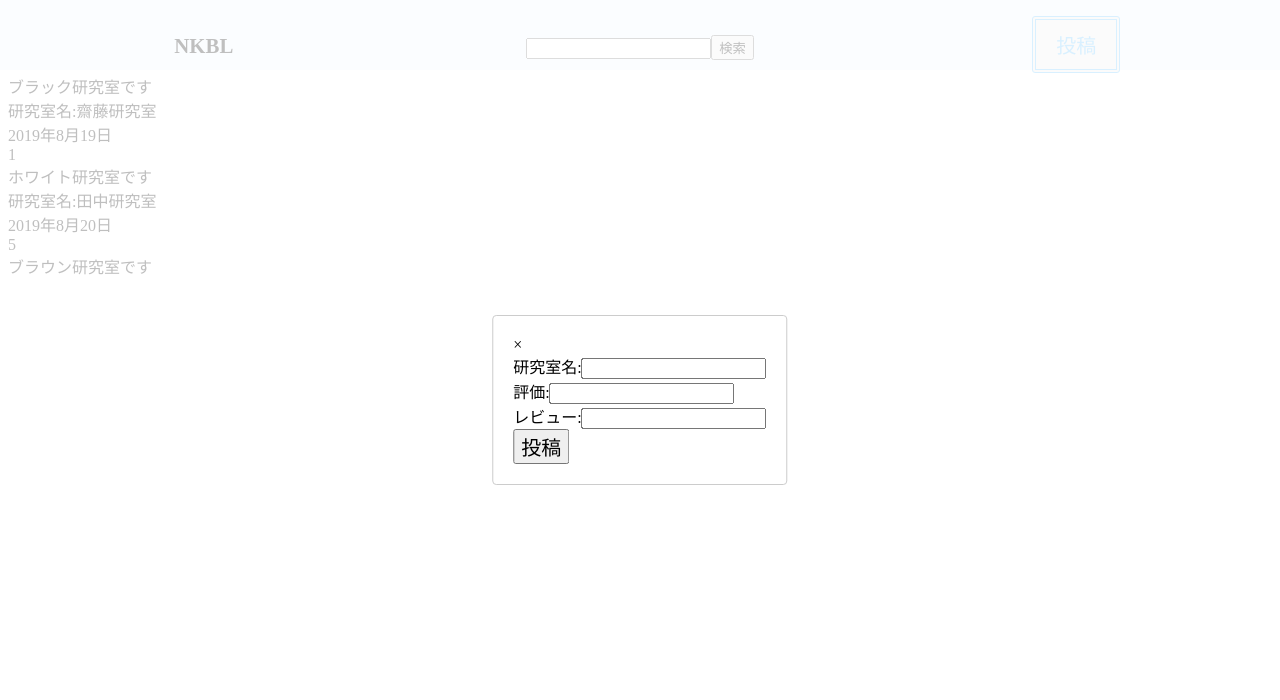
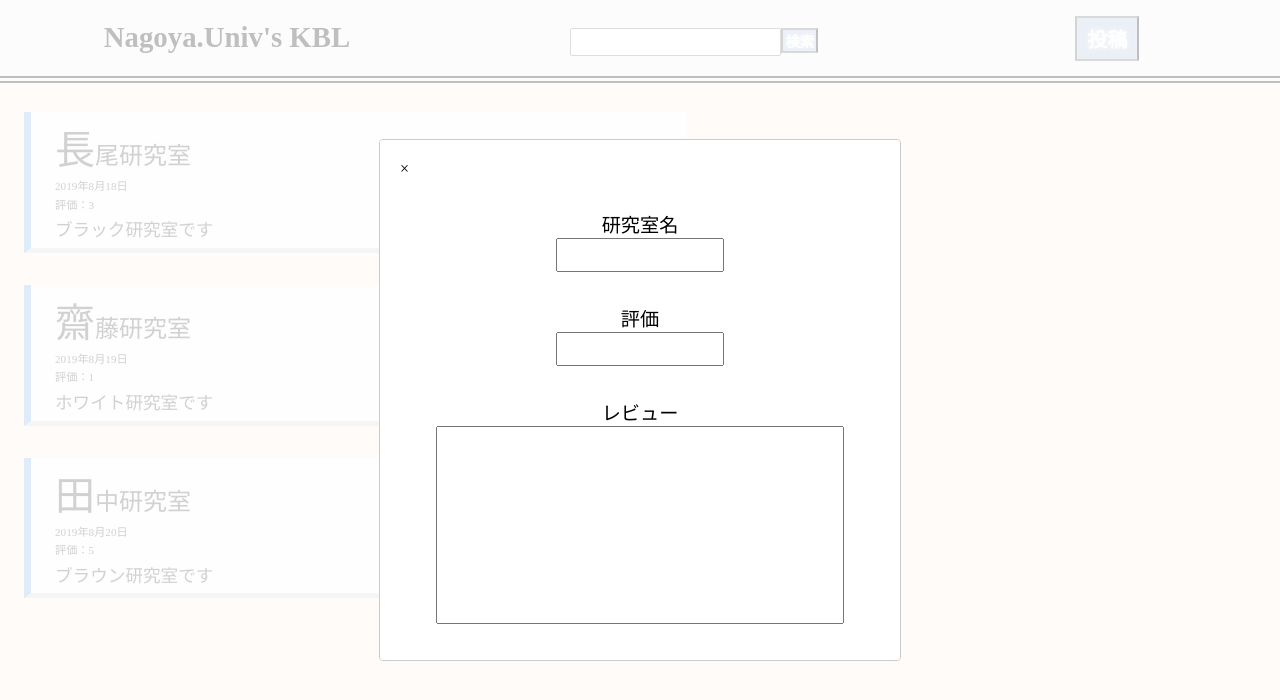
Before and after one commit to kotatutatuko/nu-ken-bl, a React (Create React App) app: page / in a window 1280 px wide. Both pictures are taken after a click on the button "投稿". Shown: the top 700 px of the page. Built offline with nearby package versions, Linux system fonts and the light colour scheme.

Commit message:
cssによるUI作成

```diff
--- a/src/App.js
+++ b/src/App.js
@@ -1,8 +1,7 @@
-import React from 'react';
-import ReviewList from './components/reviewList';
-import Header from './components/header'
-import './App.css';
-
+import React from "react";
+import ReviewList from "./components/reviewList";
+import Header from "./components/header";
+import "./App.css";
 
 export default class App extends React.Component {
   constructor() {
@@ -26,16 +25,20 @@ export default class App extends React.Component {
           date: "2019年8月20日",
           starCount: 5,
           reviewBody: "ブラウン研究室です"
-                },
+        }
       ] // 中身はレビューオブジェクトの配列 キーは laboratoryName, date, starCount, reviewBodyの４つ 適当にデフォルト値を入れときます
-        }
+    };
   }
 
   render() {
     return (
       <div>
         <Header />
-            <ReviewList reviewArray={this.state.reviewArray}/>
+        <body>
+          <div class="main">
+            <ReviewList reviewArray={this.state.reviewArray} />
+          </div>
+        </body>
       </div>
     );
   }
--- a/src/components/header.js
+++ b/src/components/header.js
@@ -1,5 +1,5 @@
 import React from "react";
-import PostModal from './postModal'
+import PostModal from "./postModal";
 import "../index.css";
 
 export default class Header extends React.Component {
@@ -10,13 +10,12 @@ export default class Header extends React.Component {
         <header>
           <p>
             <ul className="headerBullet">
-              <li>NKBL</li>
+              <li class="title"> Nagoya.Univ's KBL</li>
               <li>
-                <form acrion="#" method="post">
-                  <input type="text" name="kensaku" />
-                  <input type="button" value="検索" />
-                </form>
+                <input class="kensakumado" type="text" name="kensaku" />
+                <button class="kensakubutton">検索</button>
               </li>
+
               <li>
                 <PostModal />
               </li>
--- a/src/components/postModal.js
+++ b/src/components/postModal.js
@@ -1,19 +1,21 @@
-import React from 'react';
-import Modal from 'react-modal';
-import ReviewBlock from './reviewBlock';
+import React from "react";
+import Modal from "react-modal";
+import ReviewBlock from "./reviewBlock";
 
 const customStyles = {
-  content : {
-    top                   : '50%',
-    left                  : '50%',
-    right                 : 'auto',
-    bottom                : 'auto',
-    marginRight           : '-50%',
-    transform             : 'translate(-50%, -50%)'
+  content: {
+    width: "30rem",
+    height: "30rem",
+    top: "50%",
+    left: "50%",
+    right: "auto",
+    bottom: "auto",
+    marginRight: "-50%",
+    transform: "translate(-50%, -50%)"
   }
 };
 
-Modal.setAppElement('#root')
+Modal.setAppElement("#root");
 
 export default class PostModal extends React.Component {
   constructor() {
@@ -26,13 +28,13 @@ export default class PostModal extends React.Component {
     this.closeModal = this.closeModal.bind(this);
   }
   openModal() {
-    this.setState({modalIsOpen: true});
+    this.setState({ modalIsOpen: true });
   }
   afterOpenModal() {
     //this.subtitle.style.color = '#f00';
   }
   closeModal() {
-    this.setState({modalIsOpen: false});
+    this.setState({ modalIsOpen: false });
   }
   render() {
     return (
@@ -45,11 +47,26 @@ export default class PostModal extends React.Component {
           style={customStyles}
           contentLabel="Example Modal"
         >
-            <div onClick={this.closeModal}>×</div>
-            <div>研究室名:<input type="text"/></div>
-            <div>評価:<input type="text" /></div>
-            <div>レビュー:<input type="textarea" /></div>
-            <div><button>投稿</button></div>
+          <div onClick={this.closeModal}>×</div>
+          <div class="modallab">
+            研究室名
+            <br />
+            <input type="text" />
+          </div>
+          <div class="modalstar">
+            評価
+            <br />
+            <input type="text" />
+          </div>
+          <div class="modalreview">
+            レビュー
+            <br />
+            <input type="textarea" />
+          </div>
+          <br />
+          <div class="modaltoukou">
+            <button>投稿</button>
+          </div>
         </Modal>
       </div>
     );
--- a/src/components/reviewBlock.js
+++ b/src/components/reviewBlock.js
@@ -1,4 +1,4 @@
-import React from 'react';
+import React from "react";
 
 // props 研究室名:laboratoryName  日付:date  星の数:starCount  レビュー本文: reviewBody
 
@@ -13,17 +13,15 @@ import React from 'react';
 // またはコンストラクターでbindする  (こちらのほうが早いらしい(?))
 // <例> this.handleClick = this.handleClick.bind(this);
 
-
-
-const ReviewBlock = (props) => {
-    return (
-        <div className="reviewBlockContainer">
-            <div>研究室名:{props.laboratoryName}</div>
-            <div>{props.date}</div>
-            <div>{props.starCount}</div>
-            <div>{props.reviewBody}</div>
-        </div>
-        );
-}
+const ReviewBlock = props => {
+  return (
+    <div className="reviewBlockContainer">
+      <div class="lab">{props.laboratoryName}</div>
+      <div class="date">{props.date}</div>
+      <div class="star">評価：{props.starCount}</div>
+      <div class="review">{props.reviewBody}</div>
+    </div>
+  );
+};
 
 export default ReviewBlock;
--- a/src/index.css
+++ b/src/index.css
@@ -1,10 +1,14 @@
+/* header*/
 header {
   top: 0px;
   left: 0px;
   width: 100%;
   height: 70px;
   position: fixed;
-  background-color: aliceblue;
+  background-color: #f5f5f5;
+  border-bottom: double 7px #000000;
+  padding-bottom: 0.4rem;
+  text-align: center;
 }
 button {
   font-size: 20px;
@@ -17,20 +21,101 @@ ul.headerBullet {
   padding: 0;
   text-align: center;
 }
-header ul button {
+ul input.kensakumado {
+  font-size: 1rem;
+  padding: 0.2rem 0.01rem;
+}
+li.title {
+}
+
+ul button.kensakubutton {
+  font-size: 0.9rem;
+  padding: 0.005em 0.15em;
+}
+button {
+  position: relative;
   display: inline-block;
-  padding: 0.5em 1em;
+  font-weight: bold;
   text-decoration: none;
-  color: #67c5ff;
-  border: double 4px #67c5ff;
-  border-radius: 3px;
+  color: #fff;
+  text-shadow: 0 0 5px rgba(255, 255, 255, 0.73);
+  padding: 0.3em 0.5em;
+  background: #b0c4de;
+  border-top: solid 2px #696969;
+  border-bottom: solid 2px #696969;
   transition: 0.4s;
 }
+button:hover {
+  text-shadow: -6px 0px 15px rgba(255, 255, 240, 0.83),
+    6px 0px 15px rgba(255, 255, 240, 0.83);
+}
 ul.headerBullet li {
-  width: 10%;
+  width: 100rem;
   flex-basis: 10em;
   display: table-cell;
-  font-size: 1.3rem;
+  font-size: 1.8rem;
   font-weight: bold;
   flex-grow: 1;
 }
+
+/*main*/
+.main {
+  margin: 7rem 0 0 0.5rem;
+}
+body {
+  background-color: #faf0e6;
+}
+.reviewBlockContainer {
+  width: 40rem;
+  margin: 2rem 0 0 0;
+  padding: 0.4em 0.5em; /*文字の上下 左右の余白*/
+  color: #494949; /*文字色*/
+  background: #fffafa; /*背景色*/
+  border-left: solid 7px #7db4e6; /*左線*/
+  border-bottom: solid 5px #d7d7d7; /*下線*/
+}
+.lab,
+.star,
+.review,
+.date {
+  margin-left: 1rem;
+}
+.lab::first-letter {
+  font-size: 2.5rem;
+}
+.lab {
+  font-size: 1.5rem;
+  font: 900;
+}
+.date {
+  padding-top: 0.05rem;
+  font-size: 0.7rem;
+}
+.star {
+  padding-top: 0.15rem;
+  font-size: 0.7rem;
+}
+.review {
+  padding-top: 0.3rem;
+  font-size: 1.1rem;
+}
+
+/*modalwindow*/
+.modallab,
+.modalreview,
+.modalstar,
+.modaltoukou {
+  text-align: center;
+  font-size: 1.2rem;
+  padding-top: 2rem;
+}
+.modallab input,
+.modalstar input {
+  width: 10rem;
+  font-size: 1.5rem;
+}
+.modalreview input {
+  width: 25rem;
+  height: 12rem;
+  font-size: 1.2rem;
+}
```
Also changed, not shown: src/components/reviewList.js (+8 -12 lines). Lines whose indentation alone changed are shown as unchanged.
